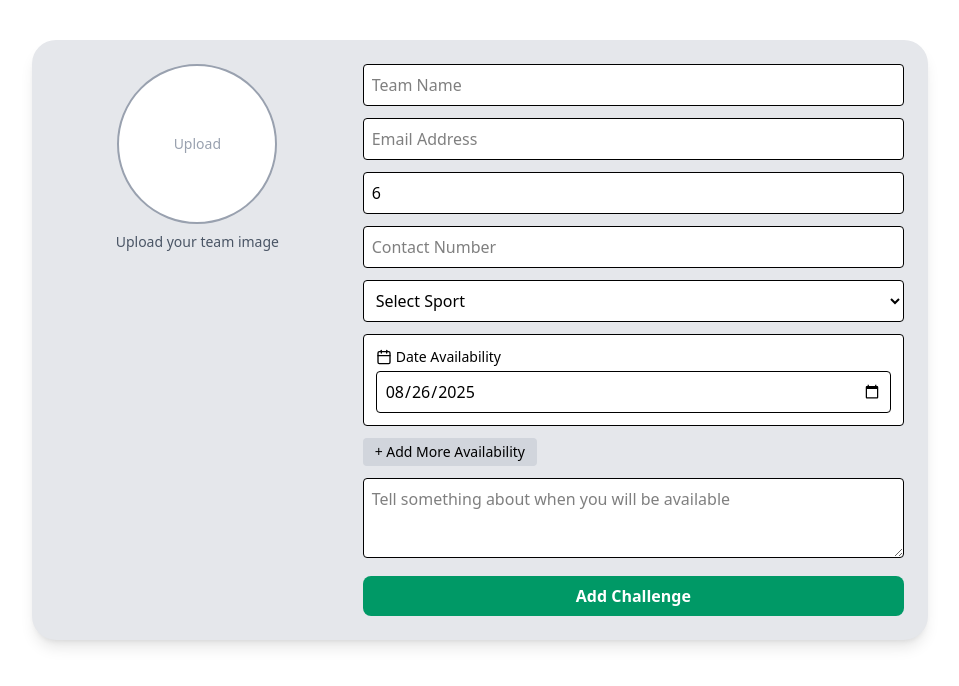
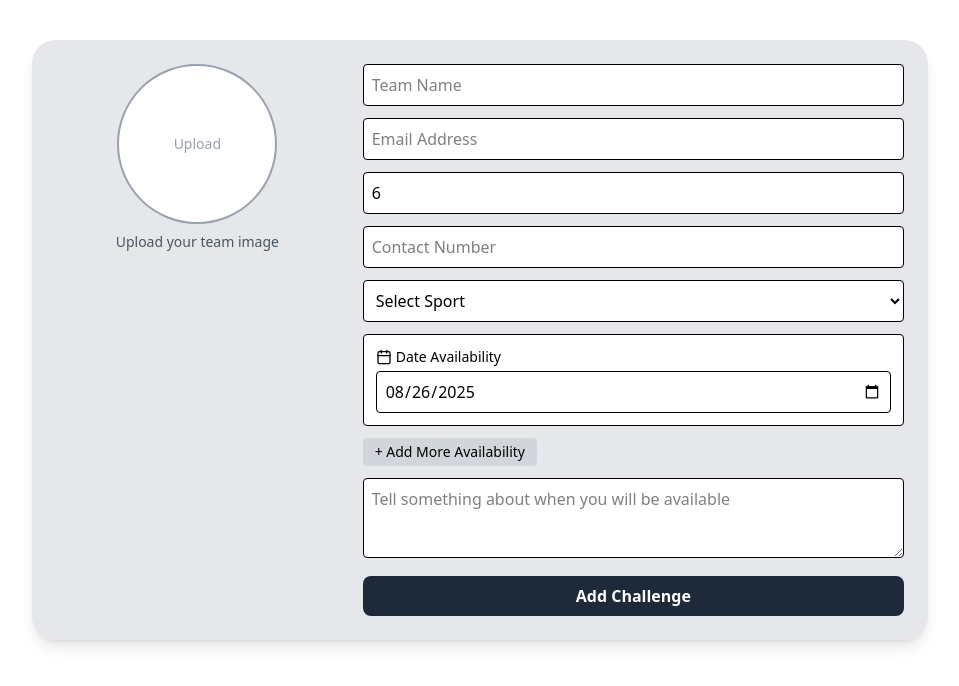
Before and after one commit to Govinda-Upadhya/futsalfrontend, a React (Vite) app: page /addChallenge in a window 1280 px wide. Shown: the top 686 px of the page, without its empty margins (160-1119 px from the left). Built offline with nearby package versions, Linux system fonts and the light colour scheme.

Commit message:
changed color

```diff
--- a/src/components/booking/bookingPending.tsx
+++ b/src/components/booking/bookingPending.tsx
@@ -124,7 +124,7 @@ const BookingPending = () => {
             <button
               onClick={handleSend}
               disabled={uploading || !file}
-              className="w-full bg-emerald-600 text-white py-3 rounded-lg hover:bg-emerald-700 transition-colors disabled:opacity-50"
+              className="w-full bg-black text-white py-3 rounded-lg hover:bg-black transition-colors disabled:opacity-50"
             >
               {uploading ? "Sending..." : "Send Screenshot"}
             </button>
--- a/src/components/booking/bookingpage.tsx
+++ b/src/components/booking/bookingpage.tsx
@@ -395,7 +395,7 @@ const BookingPage: React.FC = () => {
               <button
                 type="submit"
                 disabled={isBooking || !selectedTimeSlot.length}
-                className="w-full bg-gradient-to-r from-emerald-600 to-emerald-500 text-white py-4 px-6 rounded-lg font-semibold disabled:opacity-50 disabled:cursor-not-allowed hover:from-emerald-700 hover:to-emerald-600 transition-all duration-200 transform hover:scale-105 shadow-lg hover:shadow-xl flex items-center justify-center"
+                className="w-full  bg-black text-white py-4 px-6 rounded-lg font-semibold disabled:opacity-50 disabled:cursor-not-allowed hover:from-emerald-700 hover:to-emerald-600 transition-all duration-200 transform hover:scale-105 shadow-lg hover:shadow-xl flex items-center justify-center"
               >
                 {isBooking ? (
                   <>
--- a/src/pages/user/addChallengeForm.tsx
+++ b/src/pages/user/addChallengeForm.tsx
@@ -221,7 +221,7 @@ const AddChallengeForm: React.FC = () => {
         <button
           disabled={isSubmitting}
           type="submit"
-          className="w-full bg-emerald-600 text-white py-2 rounded-lg font-semibold hover:bg-emerald-700 transition disabled:bg-gray-400"
+          className="w-full bg-gray-800 text-white py-2 rounded-lg font-semibold hover:bg-black transition disabled:bg-gray-400"
         >
           Add Challenge
         </button>
```
